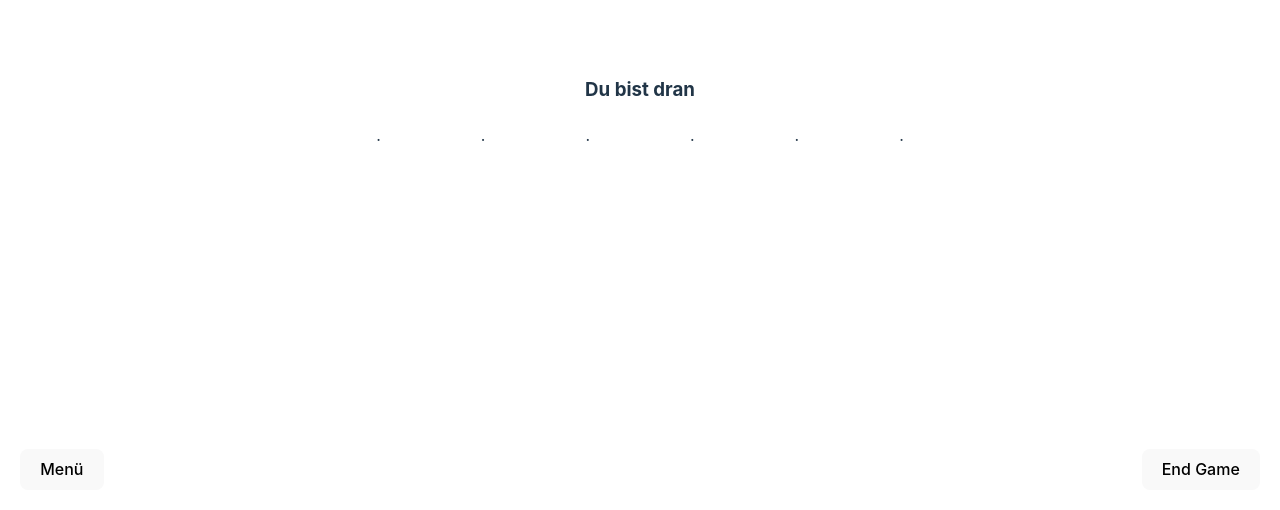
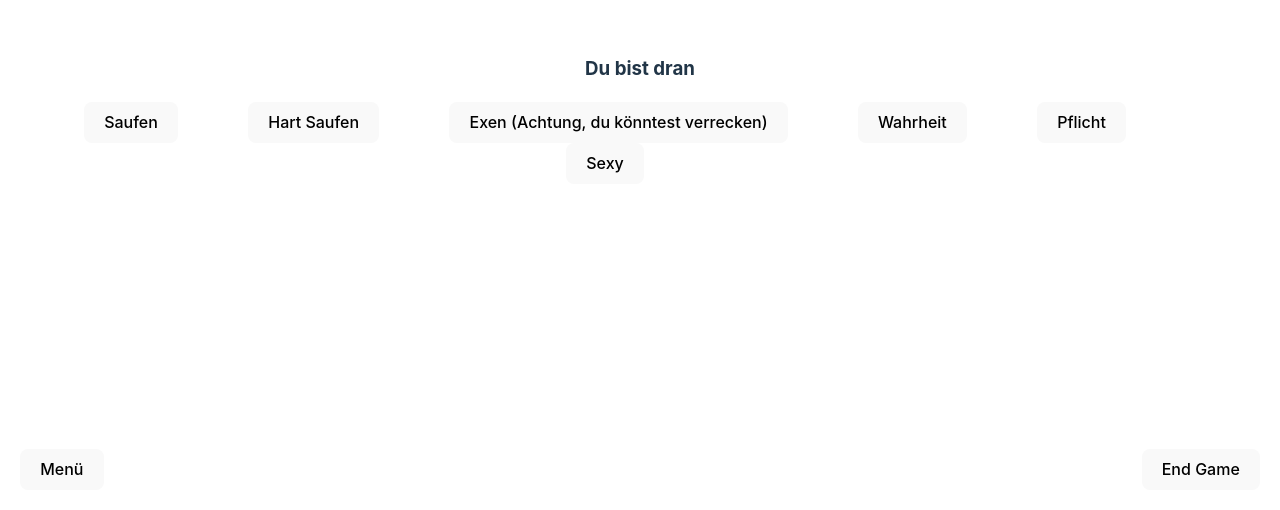
Before and after one commit to robbdouglas/drinking-game, a React (Vite) app: page /categories in a window 1280 px wide. Shown: the part 290-800 px from the top of the page. Built offline with nearby package versions, Linux system fonts and the light colour scheme.

Commit message:
create names for categories

```diff
--- a/src/components/Categories.jsx
+++ b/src/components/Categories.jsx
@@ -17,21 +17,14 @@ function Categories() {
       <h3>Du bist dran</h3>
       {randomPlayer && <h1>{randomPlayer}</h1>}
       <section>
-        <ul
-          style={{
-            listStyleType: "none",
-            padding: 0,
-            display: "flex",
-            flexDirection: "row",
-          }}
-        >
-          <li style={{ marginRight: "100px" }}>.</li>
-          <li style={{ marginRight: "100px" }}>.</li>
-          <li style={{ marginRight: "100px" }}>.</li>
-          <li style={{ marginRight: "100px" }}>.</li>
-          <li style={{ marginRight: "100px" }}>.</li>
-          <li>.</li>
-        </ul>
+        <button className="category-button">Saufen</button>
+        <button className="category-button">Hart Saufen</button>
+        <button className="category-button">
+          Exen (Achtung, du könntest verrecken)
+        </button>
+        <button className="category-button">Wahrheit</button>
+        <button className="category-button">Pflicht</button>
+        <button className="category-button">Sexy</button>
         <button className="settings-btn">Menü</button>
         <button className="back-to-home" onClick={handleBackToHomeButtonClick}>
           End Game
--- a/src/styles/Categories.css
+++ b/src/styles/Categories.css
@@ -3,3 +3,7 @@
     left: 20px;
     bottom: 20px;
   }
+
+  .category-button {
+    margin-right: 70px;
+  }
```
